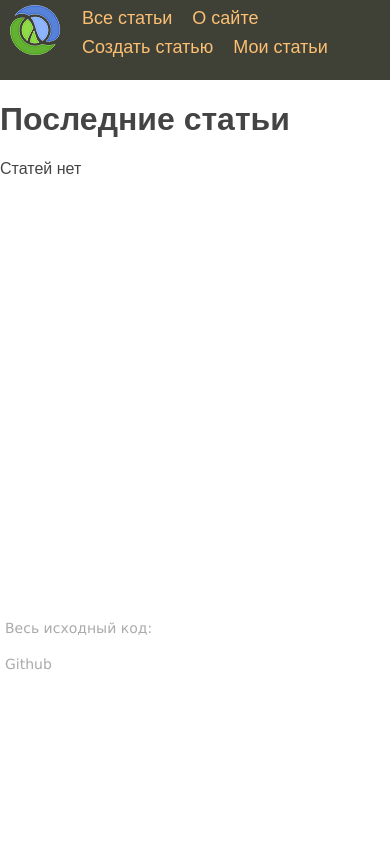
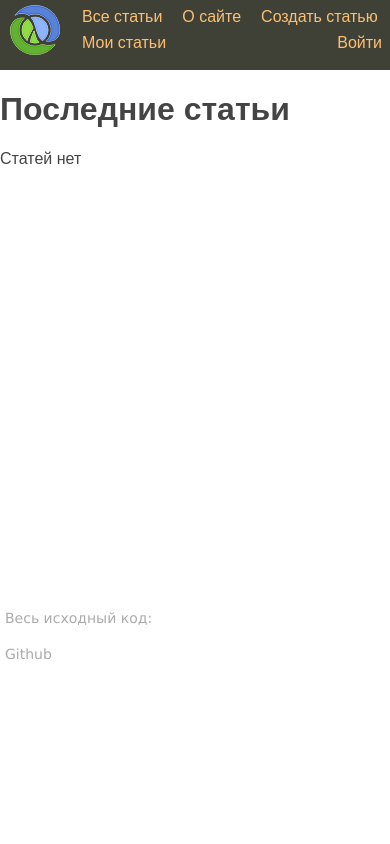
Before and after one commit to kazan08/Myfirst-site, a Django app: page / in a window 390 px wide. Run offline with Django 5.2, Linux system fonts and the light colour scheme; data that the repository does not hold is empty.

Commit message:
edit graphics

```diff
--- a/articles/static/articles/css/style.css
+++ b/articles/static/articles/css/style.css
@@ -152,7 +152,7 @@
 
     .header {
 	    background: #3F4137;
-        height: 80px;
+        height: 70px;
     }
 
     .logo {
@@ -167,7 +167,7 @@
     	padding: 0;
 	    height: 60px;
     	color: #fdc073;
-	    font-size: 18px;
+	    font-size: 16px;
 	    overflow: hidden;
     }
     ul.mainmenu li {
--- a/articles/templates/articles/detail.html
+++ b/articles/templates/articles/detail.html
@@ -6,7 +6,7 @@
 
 <h2>{{article.article_title}}</h2>
 
-<p>{{article.article_text|linebreaks}}</p>
+<h4>{{article.article_text|linebreaks}}</h4>
 
 <em>Автор: {{article.author_name}}<br></em>
 <em>{{article.pub_date}}</em>
--- a/templates/registration/register_done.html
+++ b/templates/registration/register_done.html
@@ -3,6 +3,6 @@
 {% block title %}Welcome{% endblock %}
 
 {% block content %}
-    <h1>Поздравляю {{ new_user.first_name }}!</h1>
+    <h1>Поздравляю {{ new_user }}!</h1>
     <p>Ваш аккаунт был создан. Теперь вы можете <a href="{% url "login" %}">Войти</a>.</p>
 {% endblock %}
```
Also changed, not shown: 1 other file.
